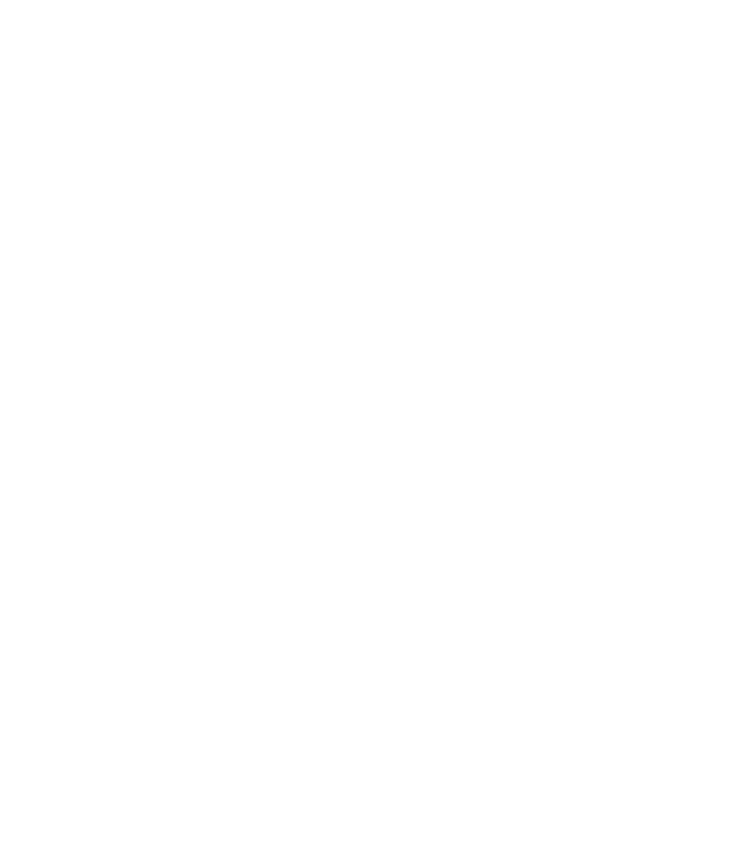
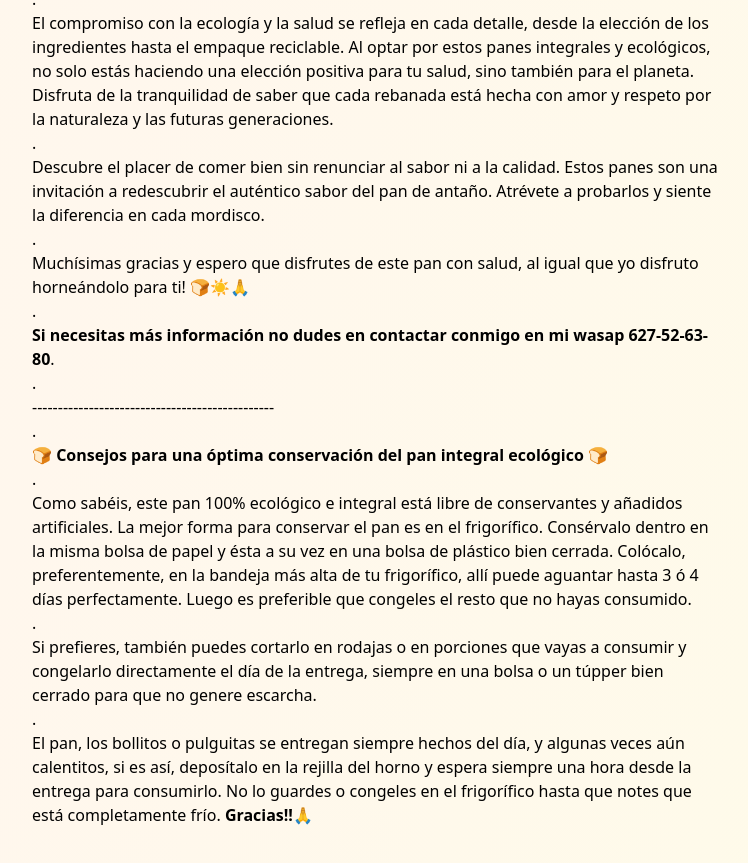
Before and after one commit to ruiznietocom-web/panes4, a React (Create React App) app: page /informacion in a window 1280 px wide. Shown: the part 4417-5280 px from the top of the page, without its empty margins (72-820 px from the left). Before the commit the page ends 4412 px from the top, so only its background shows below. Built offline with nearby package versions, Linux system fonts and the light colour scheme.

Commit message:
Update InformacionPage.js

```diff
--- a/src/pages/InformacionPage.js
+++ b/src/pages/InformacionPage.js
@@ -150,7 +150,9 @@ Disponibles en diversos formatos como <strong>barra, pulguitas y bollitos</stron
 <p>
 Cada tipo de harina aporta sus propios beneficios nutricionales y sabores únicos, haciendo de estos panes una opción versátil y deliciosa para cualquier ocasión. Disfrutar de estos panes poco fermentados es una manera perfecta de combinar salud y sabor en cada rebanada.
 </p>
-
+<p>
+.
+</p>
 <p>
 <strong>Cuidar de tu salud y la de los tuyos</strong> con estos panes 100% integrales y ecológicos es posible gracias a su proceso de elaboración artesanal y el uso de ingredientes naturales y sostenibles. Estos panes no solo son una fuente nutritiva de fibra y minerales, sino que también ofrecen un sabor auténtico y una textura excepcional. Elaborados con granos enteros molturados en molinos de piedra, estos panes garantizan que cada bocado esté lleno de beneficios para tu bienestar. Además, al ser producidos de manera ecológica, contribuyen a la conservación del medio ambiente, promoviendo prácticas agrícolas responsables y sostenibles.
 </p>
@@ -170,10 +172,92 @@ Cada tipo de harina aporta sus propios beneficios nutricionales y sabores único
 <p>
 <strong>La fermentación natural</strong> utilizada en su preparación mejora la digestibilidad del pan y potencia la absorción de nutrientes esenciales. Este proceso, además, otorga al pan un aroma y sabor únicos que lo distinguen de los productos comerciales convencionales. Cada barra de pan es el resultado de horas de dedicación y pasión por la panadería artesanal, asegurando que recibas un producto de la más alta calidad.
 </p>
-
+<p>
+.
+</p>
 <p>
 Incorporar estos panes a tu dieta diaria no solo enriquecerá tu alimentación con nutrientes vitales, sino que también apoyará un <strong>estilo de vida más saludable y consciente</strong>. Son ideales para cualquier momento del día, su versatilidad y delicioso sabor harán que sean un elemento indispensable en tu mesa.
 </p>
+
+<p>
+.
+</p>
+
+
+<p>
+El compromiso con la ecología y la salud se refleja en cada detalle, desde la elección de los ingredientes hasta el empaque reciclable. Al optar por estos panes integrales y ecológicos, no solo estás haciendo una elección positiva para tu salud, sino también para el planeta. Disfruta de la tranquilidad de saber que cada rebanada está hecha con amor y respeto por la naturaleza y las futuras generaciones.
+</p>
+<p>
+.
+</p>
+<p>
+Descubre el placer de comer bien sin renunciar al sabor ni a la calidad. Estos panes son una invitación a redescubrir el auténtico sabor del pan de antaño. Atrévete a probarlos y siente la diferencia en cada mordisco.
+</p>
+
+<p>
+.
+</p>
+<p>
+Muchísimas gracias y espero que disfrutes de este pan con salud, al igual que yo disfruto horneándolo para ti! 🍞☀️🙏
+
+</p>
+<p>
+.
+</p>
+
+<p>
+<strong>Si necesitas más información no dudes en contactar conmigo en mi wasap 627-52-63-80</strong>.
+</p>
+
+<p>
+.
+</p>
+
+
+<p>
+-----------------------------------------------
+</p>
+
+<p>
+.
+</p>
+
+<p>
+🍞 <strong>Consejos para una óptima conservación del pan integral ecológico</strong> 🍞
+</p>
+
+
+<p>
+.
+</p>
+
+
+<p>
+Como sabéis, este pan 100% ecológico e integral está libre de conservantes y añadidos artificiales. La mejor forma para conservar el pan es en el frigorífico. Consérvalo dentro en la misma bolsa de papel y ésta a su vez en una bolsa de plástico bien cerrada. Colócalo, preferentemente, en la bandeja más alta de tu frigorífico, allí puede aguantar hasta 3 ó 4 días perfectamente. Luego es preferible que congeles el resto que no hayas consumido.</p>
+
+
+<p>
+.
+</p>
+
+
+<p>
+Si prefieres, también puedes cortarlo en rodajas o en porciones que vayas a consumir y congelarlo directamente el día de la entrega, siempre en una bolsa o un túpper bien cerrado para que no genere escarcha.</p>
+
+
+<p>
+.
+</p>
+
+
+<p>
+
+El pan, los bollitos o pulguitas se entregan siempre hechos del día, y algunas veces aún calentitos, si es así, deposítalo en la rejilla del horno y espera siempre una hora desde la entrega para consumirlo. No lo guardes o congeles en el frigorífico hasta que notes que está completamente frío. <strong>Gracias!!</strong>🙏
+</p>
+
+
+
+
 
 
 
```
